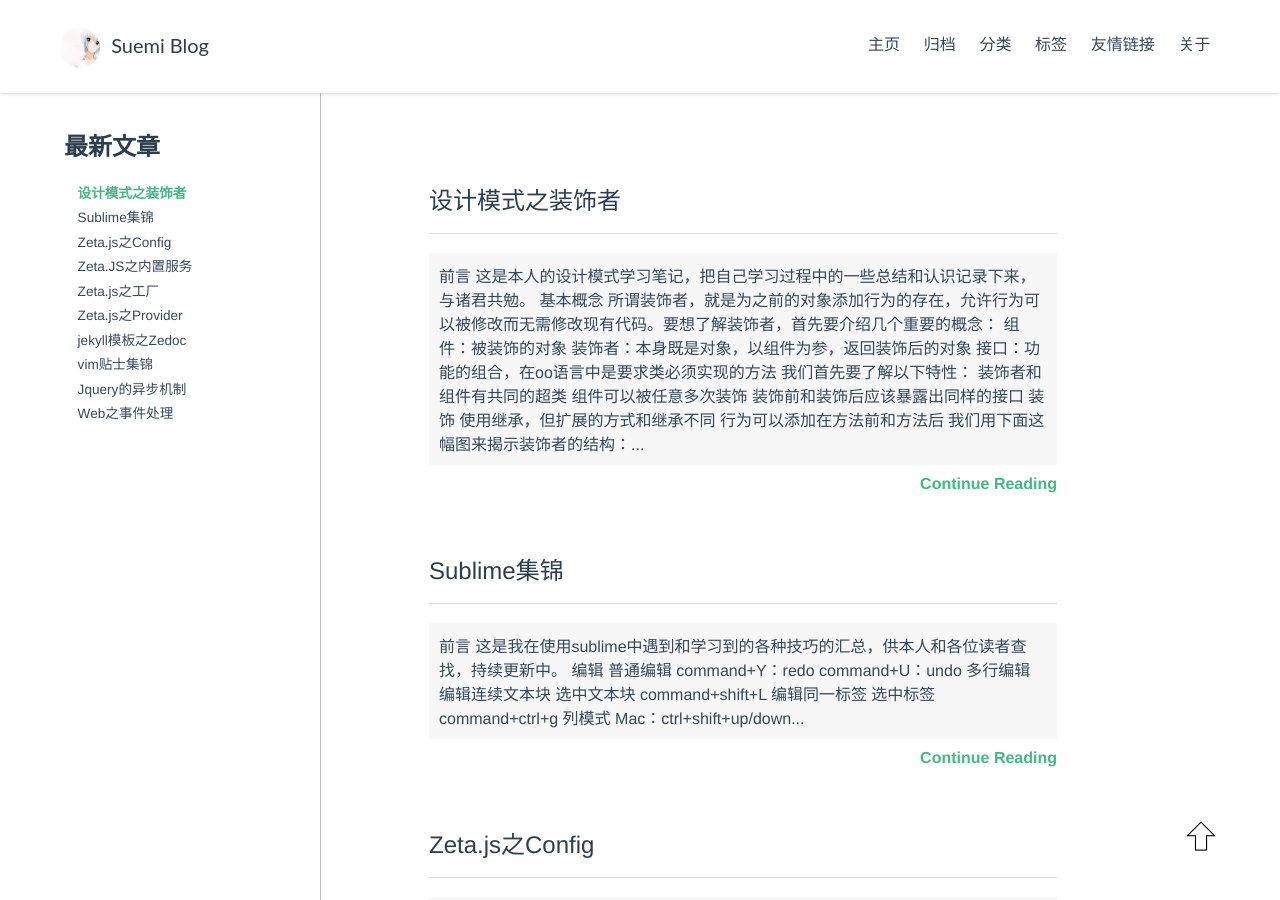
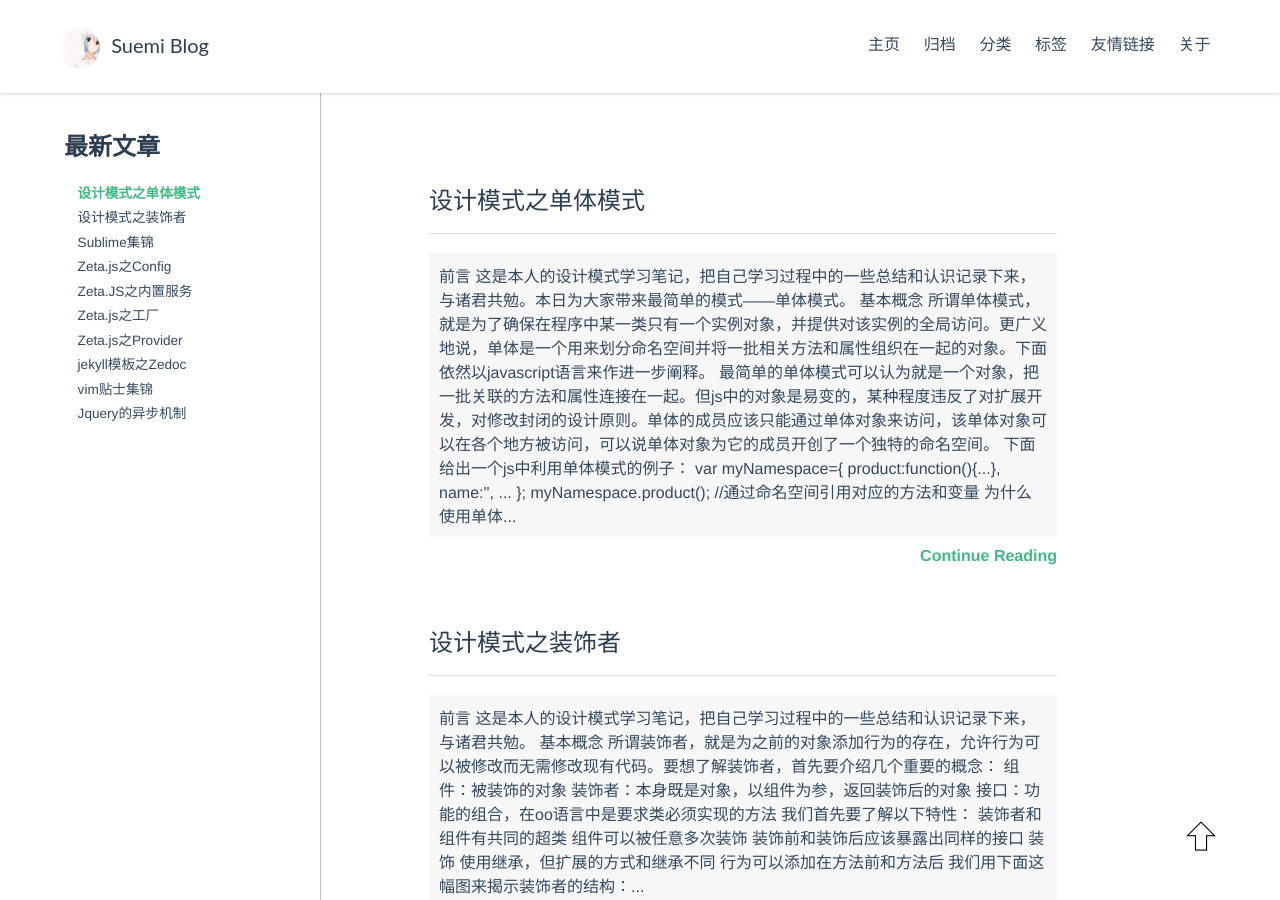
Before and after one commit to suemi994/suemi994.github.io, a Jekyll site: the page built from index.html, in a window 1280 px wide and 900 px high. Built offline with Jekyll 4.4.1, drawn with Linux system fonts in a browser that asks for light colours; the list of posts is cut into pages by our own code; comment, search, counter and statistics services are not loaded; some of the changed text lies outside the part shown.

Commit message:
2015-02-18

```diff
--- /dev/null
+++ b/_posts/2015-02-18-single.md
@@ -0,0 +1,62 @@
+---
+layout: post
+title: 设计模式之单体模式
+category: 编程技巧
+tags: 设计模式
+date: 2015-02-18
+---
+
+### 前言
+这是本人的设计模式学习笔记，把自己学习过程中的一些总结和认识记录下来，与诸君共勉。本日为大家带来最简单的模式——单体模式。
+
+### 基本概念
+所谓单体模式，就是为了确保在程序中某一类只有一个实例对象，并提供对该实例的全局访问。更广义地说，单体是一个用来划分命名空间并将一批相关方法和属性组织在一起的对象。下面依然以javascript语言来作进一步阐释。
+
+最简单的单体模式可以认为就是一个对象，把一批关联的方法和属性连接在一起。但js中的对象是易变的，某种程度违反了对扩展开发，对修改封闭的设计原则。单体的成员应该只能通过单体对象来访问，该单体对象可以在各个地方被访问，可以说单体对象为它的成员开创了一个独特的命名空间。
+
+下面给出一个js中利用单体模式的例子：
+
+~~~js
+var myNamespace={
+	product:function(){...},
+	name:'',
+	...
+};
+myNamespace.product();
+//通过命名空间引用对应的方法和变量
+~~~
+
+
+### 为什么使用单体
+单体模式是为了确保有且仅有一个实体对象，在有些场景下我们确实有这样的需求，比如你只希望有一个线程池，一个负载均衡的调度者，等等。一旦有两个或者多个就会成为灾难。再举个例子，你可以为网站中的特定页面利用单体模式包装其行为，比如特定表单的提交。
+
+有人会问为什么我们不使用全局变量。其中的问题在于单体做了更好的封装，并且可以在需要时创建，而非一开始始终存在，而全局变量是始终存在的，这就是所谓的惰性实例化。
+
+最后举个使用单体和分支的例子，你要创建一个xhr对象，但你希望该页面所有的请求都由该xhr对象发出，但你不清楚浏览器类型，则你可以使用单体，单体对象的多个私有方法分别是对不同类型浏览器产生xhr对象的方法，最后实际产生时根据浏览器类型将对应的私有方法赋给指定对象，创建的行为实际与对浏览器不同类型的操作解耦，贯彻对接口而非实现编程。
+
+### 如何实现单体
+对于oo语言中，实现单体的诀窍在于：
+
+- 类的构造方法必须是私有的，不能为外界所访问的
+- 使用类的静态变量以标记实例对象是否被创建，当然该变量可以直接指向创建的实例对象
+- 使用类的静态方法来返回和创建实例对象
+
+下面讲讲在js中实现单体模式，第一个问题是如何实现私用成员。
+
+~~~js
+myNamespace.singleton=(function(){
+	return {...};
+})();
+~~~
+
+使用闭包创建私用成员可以保证该成员不会直接被外部所访问，对数据和方法进行保护和封装。单体类只会被实体化一次。这种单体模式又称模块模式，可以将一批相关方法和属性组织为模块并划分命名空间。
+
+
+### 单体的问题
+
+单体同时具有一些重要的问题：
+
+- 多线程编程时应该对标识变量加锁
+- 两个类加载器可能有机会分别创建自己的单件实例
+- 单件完成两个责任，管理自己的实例并在应用程序中担当角色（类应该只关心前者）
+- 不建议继承单件类
```
Also changed, not shown: _posts/2015-02-15-decorator.md (+1 -1 lines).
